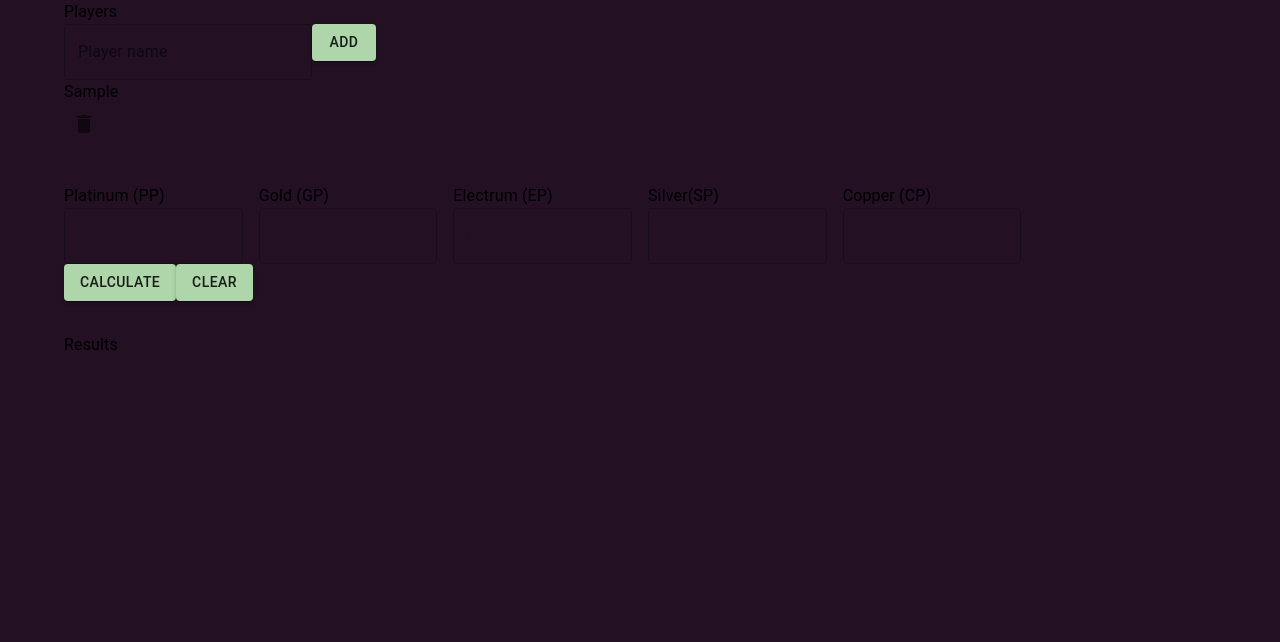
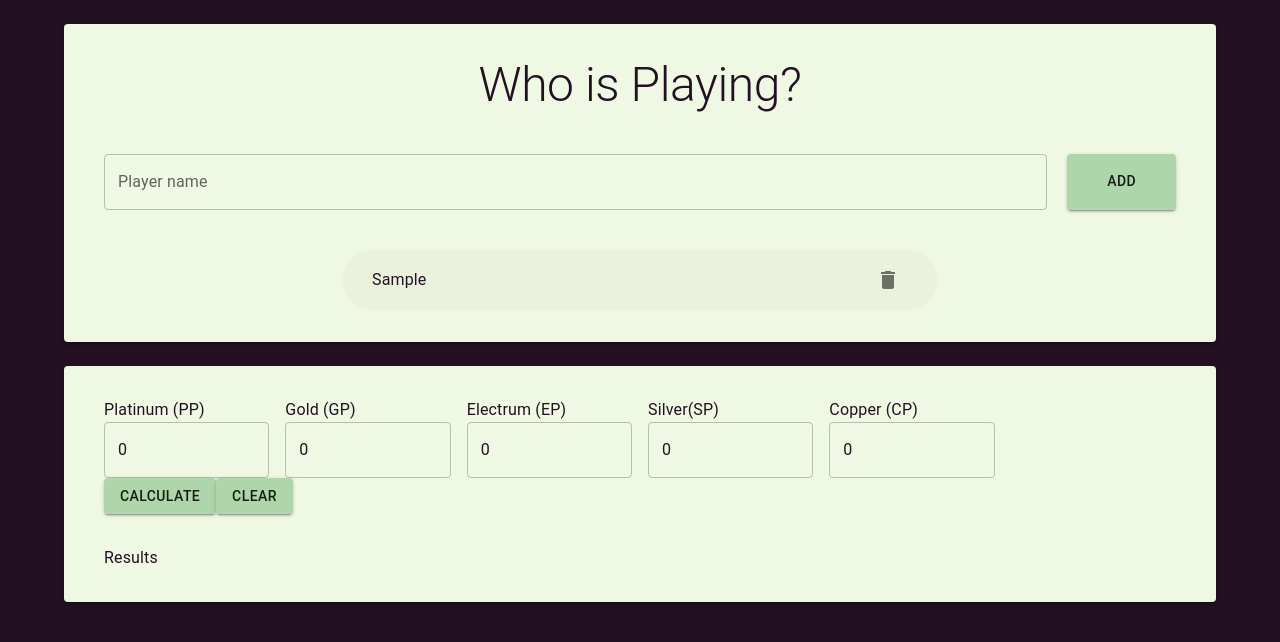
Before and after one commit to JamesJose7/dnd-companion-toolbox, a React (Create React App) app: page / in a window 1280 px wide. Both pictures are taken after typing "Sample" into the empty fields and a click on the button "ADD". Shown: the top 642 px of the page. Built offline with nearby package versions, Linux system fonts and the light colour scheme.

Commit message:
Add styles for players input

```diff
--- a/src/components/PlayersEditor.js
+++ b/src/components/PlayersEditor.js
@@ -1,7 +1,58 @@
 import React, { useEffect, useState } from 'react';
-import { Box, Button, IconButton, TextField, Typography } from '@mui/material';
+import {
+  Box,
+  Button,
+  IconButton,
+  Stack,
+  TextField,
+  Typography,
+} from '@mui/material';
 import DeleteIcon from '@mui/icons-material/Delete';
 import playersStorage from '../utils/storage/playersLocalStorage';
+import ContentContainer from './common/ContentContainer';
+import styled from '@emotion/styled';
+
+const PlayersTitle = styled(Typography)`
+  font-size: 3em;
+  text-align: center;
+`;
+
+const PlayerContainer = styled(Box)`
+  display: flex;
+  justify-content: center;
+  align-items: center;
+  align-self: center;
+  width: 50%;
+  padding: 10px 30px;
+  border-radius: 30px;
+  background-color: rgba(188, 188, 188, 0.1);
+  &:hover {
+    background-color: rgba(188, 188, 188, 0.2);
+  }
+  @media (max-width: 600px) {
+    width: 90%;
+  }
+`;
+
+const PlayerName = styled(Typography)`
+  width: 100%;
+`;
+
+const PlayerInputContainer = styled.div`
+  display: flex;
+  align-items: flex-start;
+`;
+
+const PlayerNameInput = styled(TextField)`
+  flex: 1;
+  margin-right: 20px;
+`;
+
+const AddPlayerButton = styled(Button)`
+  align-self: stretch;
+  padding-left: 40px;
+  padding-right: 40px;
+`;
 
 const PlayersEditor = () => {
   const [players, setPlayers] = useState([]);
@@ -40,33 +91,37 @@ const PlayersEditor = () => {
   };
 
   return (
-    <Box>
-      <Typography>Players</Typography>
-      <TextField
+    <ContentContainer my={3}>
+      <PlayersTitle variant="h2" color="textPrimary" mb={5}>
+        Who is Playing?
+      </PlayersTitle>
+      <PlayerInputContainer>
+        <PlayerNameInput
           label="Player name"
           variant="outlined"
           value={playerInputValue}
           onChange={handlePlayerInputChange}
           onKeyPress={handleEnterKeyPress}
         />
-      <Button variant="contained" onClick={handleAddPlayer}>
+        <AddPlayerButton variant="contained" onClick={handleAddPlayer}>
           Add
-      </Button>
+        </AddPlayerButton>
+      </PlayerInputContainer>
 
-      <Box>
+      <Stack spacing={2} mt={5}>
         {players.map((player) => (
-          <Box key={player}>
-            <Typography>{player}</Typography>
+          <PlayerContainer key={player}>
+            <PlayerName>{player}</PlayerName>
             <IconButton
               aria-label="delete"
               onClick={() => handleRemovePlayer(player)}
             >
               <DeleteIcon />
             </IconButton>
-          </Box>
+          </PlayerContainer>
         ))}
-      </Box>
-    </Box>
+      </Stack>
+    </ContentContainer>
   );
 };
 
--- /dev/null
+++ b/src/components/common/ContentContainer.js
@@ -0,0 +1,20 @@
+import React from 'react';
+import styled from '@emotion/styled';
+import { Box, Paper } from '@mui/material';
+import { colors } from '../../config/colors';
+
+export const Background = styled(Paper)`
+  background: ${colors.light};
+`;
+
+const ContentContainer = ({ children, ...props }) => {
+  return (
+    <Background elevation={2}>
+      <Box py={4} px={5} {...props}>
+        {children}
+      </Box>
+    </Background>
+  );
+};
+
+export default ContentContainer;
--- a/src/components/currency/CurrencySplitCalculator.js
+++ b/src/components/currency/CurrencySplitCalculator.js
@@ -5,6 +5,7 @@ import playersStorage from '../../utils/storage/playersLocalStorage';
 import calculateCurrencySplit from '../../utils/calculator/currencyShareCalculator';
 import getAvailableCurrencies from '../../config/currencyData';
 import CurrencySplitResult from './CurrencyShareResult';
+import ContentContainer from '../common/ContentContainer';
 
 const CurrencySplitCalculator = () => {
   const [currencies, setCurrencies] = useState(getAvailableCurrencies());
@@ -34,7 +35,7 @@ const CurrencySplitCalculator = () => {
   };
 
   return (
-    <Box py={5}>
+    <ContentContainer my={3}>
       <CurrencyInput
         currencies={currencies}
         onCurrencyChange={handleCurrencyChange}
@@ -47,7 +48,7 @@ const CurrencySplitCalculator = () => {
       {splitResult.length > 0 && (
         <CurrencySplitResult splitResult={splitResult} />
       )}
-    </Box>
+    </ContentContainer>
   );
 };
 
```
Lines whose indentation alone changed are shown as unchanged.
